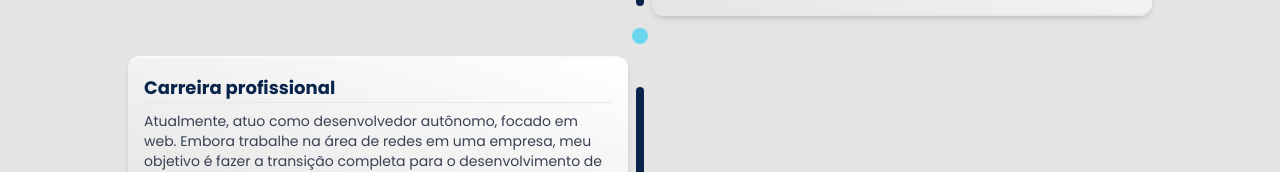
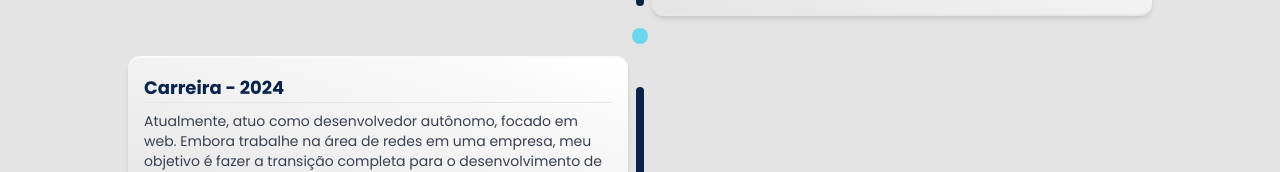
Before and after one commit to wvll3f/personal-site, a Next.js app: page / in a window 1280 px wide. Shown: the part 2589-2761 px from the top of the page. Built offline with nearby package versions, Linux system fonts and the light colour scheme.

Commit message:
alterações nas etsruturas textuais

```diff
--- a/src/components/Home.tsx
+++ b/src/components/Home.tsx
@@ -32,8 +32,7 @@ function HomeComp({ id }: { id: string | null }) {
 
                     <h2 className='font-bold text-base lg:text-4xl mt-2' >Desenvolvedor Web</h2>
 
-                    <p className='text-xs lg:text-lg text-justify mt-5' >Oi, tudo bem? Sou um profissional de TI, focado em desenvolvimento web com as linguagens Java, JavaScript. Meu objetivo é sempre construir soluções inteligentes e funcionais que resolvam problemas reais. <br />
-                    <strong>Se você busca um desenvolvedor que esteja pronto para colaborar e trazer  soluções inovadoras para projetos, vamos trabalhar juntos!</strong>
+                    <p className='text-xs lg:text-lg text-justify mt-5' >Oi, tudo bem? Sou um profissional de TI, focado em desenvolvimento web com as linguagens Java, JavaScript. Meu objetivo é sempre construir soluções inteligentes e funcionais que resolvam problemas reais. <strong>Se você busca um desenvolvedor que esteja pronto para colaborar e trazer  soluções inovadoras para projetos, vamos trabalhar juntos!</strong>
                     </p>
 
                     <button className=" mt-5 p-3 text-white bg-blueLight hover:bg-blueDark  font-medium rounded-xl text-md dark:bg-blueLight dark:hover:bg-blueDark">
--- a/src/utils/eventos.ts
+++ b/src/utils/eventos.ts
@@ -21,7 +21,7 @@ export const EventsText:EventsTextProps[] = [
         direction: "right"
     },
     {
-        heading: "Carreira profissional",
+        heading: "Carreira - 2024",
         subHeading: "Atualmente, atuo como desenvolvedor autônomo, focado em web. Embora trabalhe na área de redes em uma empresa, meu objetivo é fazer a transição completa para o desenvolvimento de software, buscando novas oportunidades para crescer e contribuir com projetos inovadores.",
         direction: "left"
     },
```
